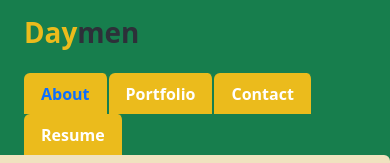
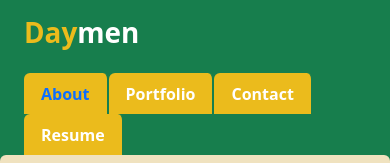
Before and after one commit to DaymenPasick/folio-react, a React (Vite) app: page / in a window 390 px wide. Shown: the top 163 px of the page. Built offline with nearby package versions, Linux system fonts and the light colour scheme.

Commit message:
test for mobile

```diff
--- a/src/App.jsx
+++ b/src/App.jsx
@@ -17,7 +17,7 @@ function App() {
         {/* </div> */}
           <Header />
       </div>
-      <main className='container myContainer rounded-bottom rounded-end' >
+      <main className='container myContainer rounded-bottom rounded-end rounded-start' >
 
         <Outlet />
 
--- a/src/styles/styles.css
+++ b/src/styles/styles.css
@@ -28,7 +28,7 @@
 }
 
 .nameHeader{
-    color: rgb(45, 48, 57);
+    color: white;
     font-weight: bold;
 }
 
```
